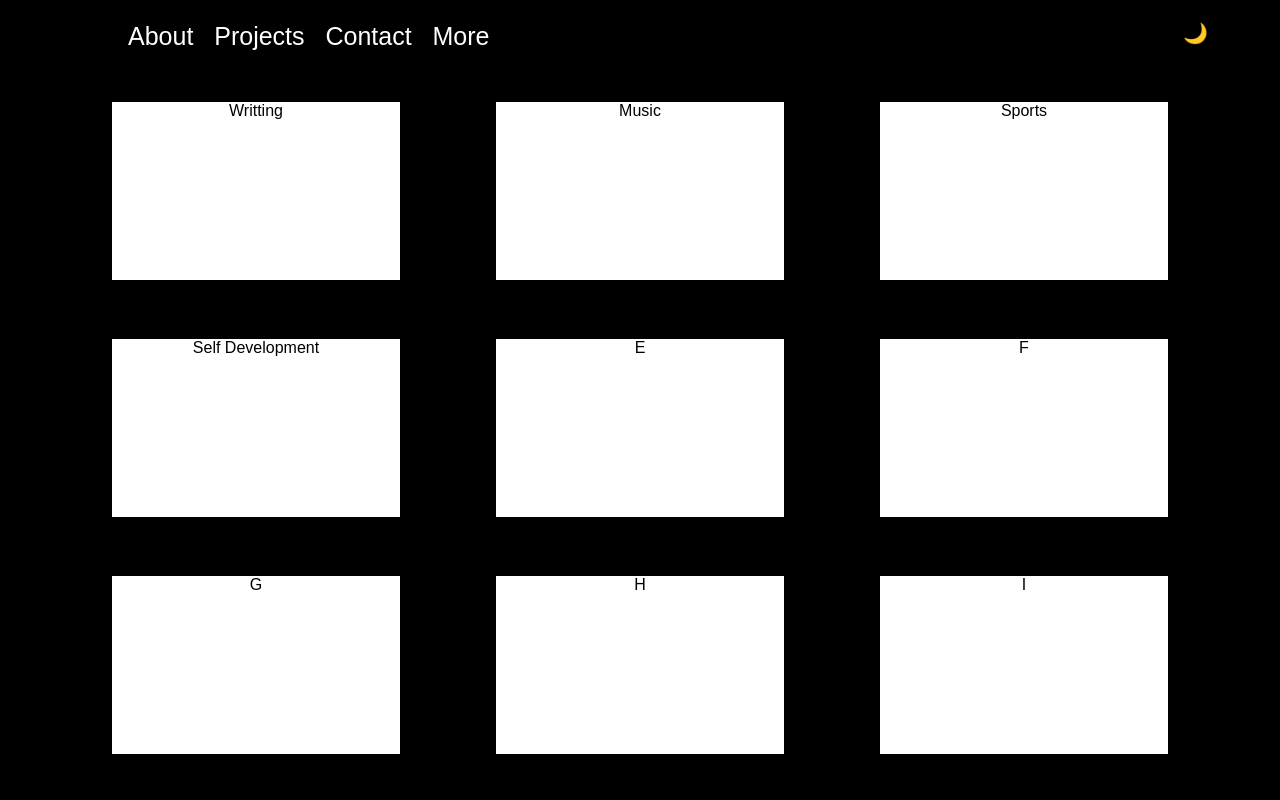
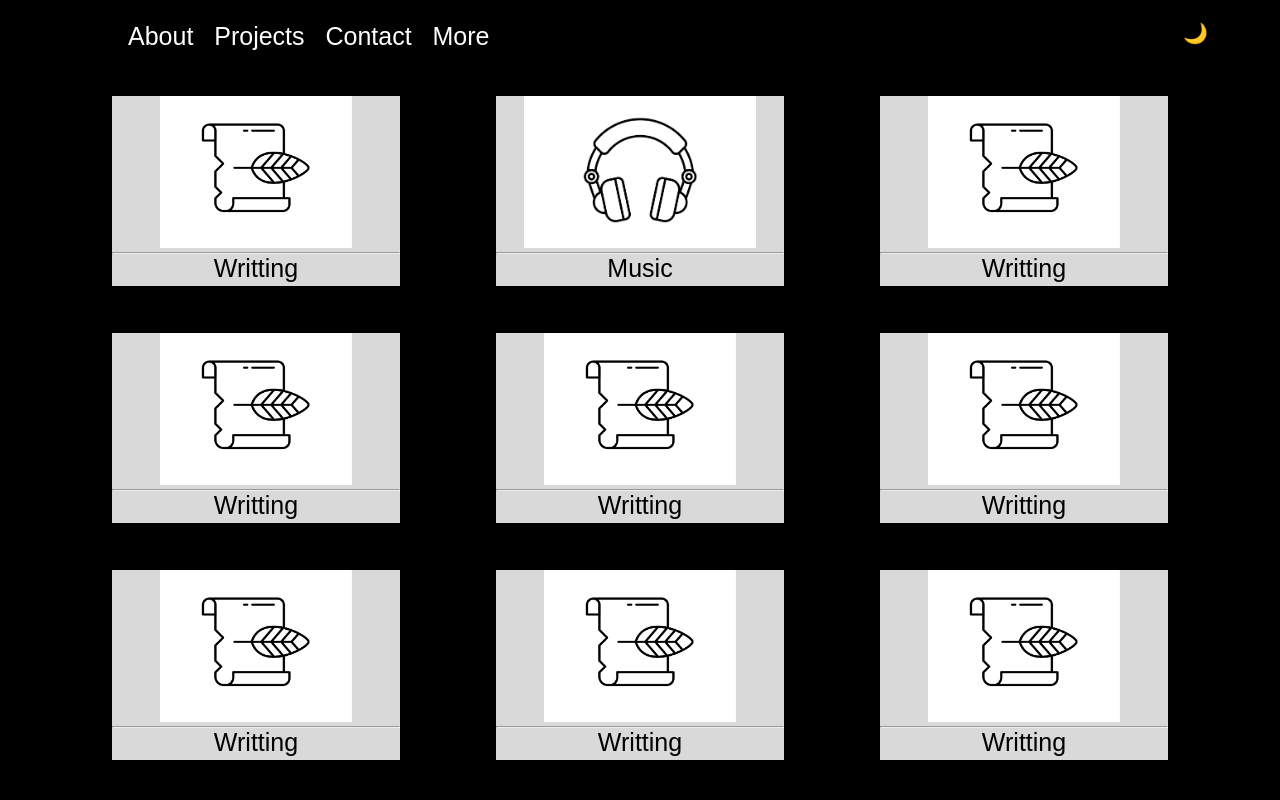
Before and after one commit to im-divyanshu/myWebsite, a Flask app: page /more in a window 1280 px wide. Run offline with Flask 3, Linux system fonts and the light colour scheme.

Commit message:
added-some-images

```diff
--- a/templates/more.html
+++ b/templates/more.html
@@ -6,7 +6,7 @@
         text-align: center;
     }
     .card{
-        background-color: white;
+        background-color: #D9D9D9;
         color: black;
         width: 25%;
         max-width: 350px;
@@ -17,15 +17,26 @@
         justify-content: center;
         align-items: center;
     }
+    .card-text{
+        margin: 0;
+        padding: 0;
+        font-size: 25px;
+    }
     .card-image{
-
+        width: 100%;
+        height: 80%;
+        object-fit:contain;
     }
     .card1 .card4 .card7{
         margin-right: 10%;
     }
+    hr{
+        margin: 0;
+        padding: 0;
+    }
     .card-row{
         display: flex;
-        height: 25%;
+        height: 29%;
         justify-content: space-around;
         align-items: center;
     }
@@ -53,7 +64,9 @@
         .card{
             height: 700px;
             width: 70%;
+            background-color: #D9D9D9;
         }
+
     }
 
 </style>
@@ -65,22 +78,58 @@
 
         <div class="card-row card-row1">
 
-            <div class="card card1" on>Writting</div>
-            <div class="card card2">Music</div>
-            <div class="card card3">Sports</div>
+            <div class="card card1" onclick="location.href=`/writting`;">
+                <img src="static/images/writting-icon.png" class="card-image" alt="">
+                <hr>
+                <span class="card-text">Writting</span>
+            </div>
+            <div class="card card2">
+                <img src="static/images/music-icon.png" class="card-image" alt="">
+                <hr>
+                <span class="card-text">Music</span>
+            </div>
+            <div class="card card3">
+                <img src="static/images/writting-icon.png" class="card-image" alt="">
+                <hr>
+                <span class="card-text">Writting</span>
+            </div>
 
         </div>
 
         <div class="card-row card-row2">
-            <div class="card card4">Self Development</div>
-            <div class="card card5">E</div>
-            <div class="card card6">F</div>
+            <div class="card card4">
+                <img src="static/images/writting-icon.png" class="card-image" alt="">
+                <hr>
+                <span class="card-text">Writting</span>
+            </div>
+            <div class="card card5">
+                <img src="static/images/writting-icon.png" class="card-image" alt="">
+                <hr>
+                <span class="card-text">Writting</span>
+            </div>
+            <div class="card card6">
+                <img src="static/images/writting-icon.png" class="card-image" alt="">
+                <hr>
+                <span class="card-text">Writting</span>
+            </div>
         </div>
 
         <div class="card-row card-row3">
-            <div class="card card7">G</div>
-            <div class="card card8">H</div>
-            <div class="card card9">I</div>
+            <div class="card card7">
+                <img src="static/images/writting-icon.png" class="card-image" alt="">
+                <hr>
+                <span class="card-text">Writting</span>
+            </div>
+            <div class="card card8">
+                <img src="static/images/writting-icon.png" class="card-image" alt="">
+                <hr>
+                <span class="card-text">Writting</span>
+            </div>
+            <div class="card card9">
+                <img src="static/images/writting-icon.png" class="card-image" alt="">
+                <hr>
+                <span class="card-text">Writting</span>
+            </div>
         </div>
 
     </div>
```
Also changed, not shown: static/images/fitness-icon.png (added), static/images/friends-icon.png (added), static/images/music-icon.png (added), static/images/nature-icon.png (added), static/images/network-icon.png (added), static/images/space-icon.png (added), static/images/sports-icon.png (added), static/images/videos-icon.png (added), static/images/writting-icon.png (added), static/images/writting1-icon.png (added).
